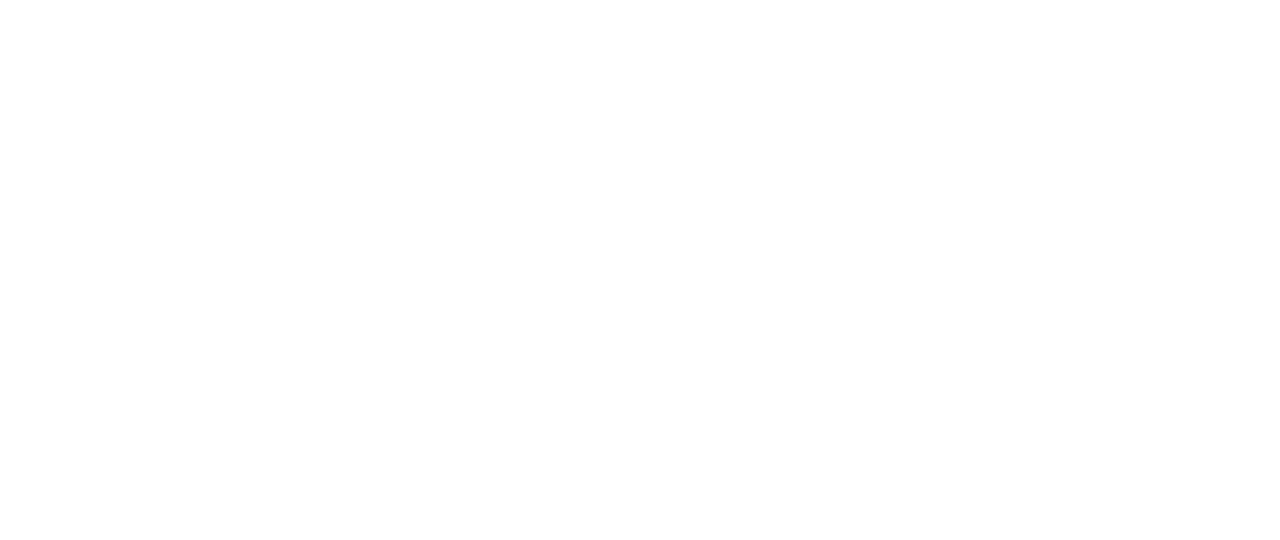
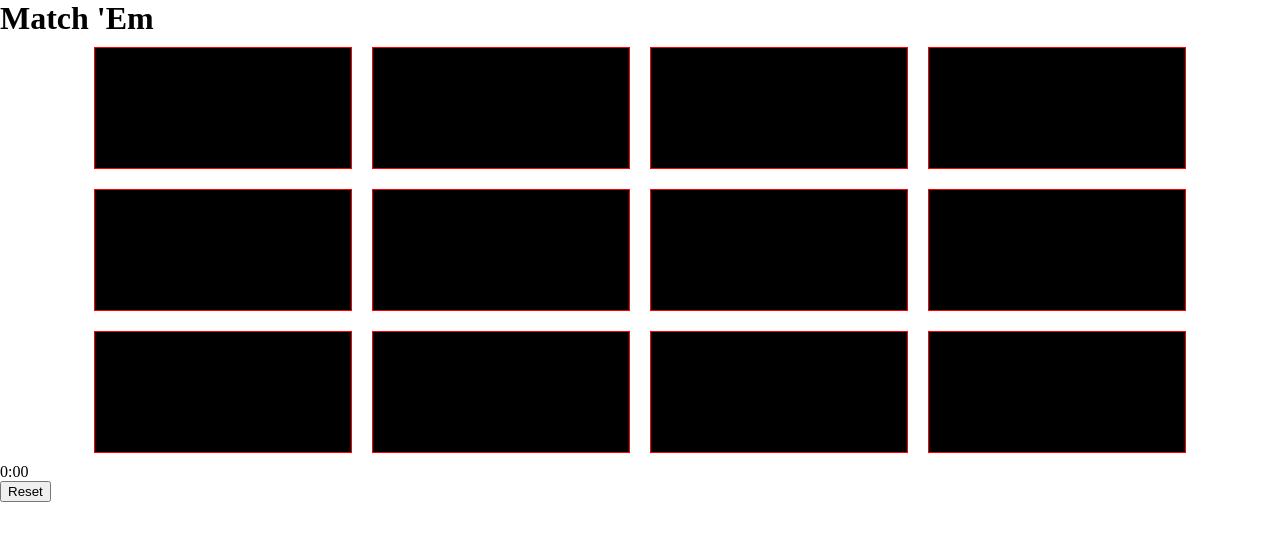
Before and after one commit to SunBruh/Video-Game-Matching, a plain HTML site: page index.html in a window 1280 px wide. Drawn offline with Linux system fonts and the light colour scheme.

Commit message:
style changes

```diff
--- a/index.html
+++ b/index.html
@@ -8,6 +8,29 @@
     <title>Video Game Match 'Em</title>
   </head>
   <body>
+    <header>
+      <h1>Match 'Em</h1>
+    </header>
+
+    <main class="game-container">
+      <div class="card"></div>
+      <div class="card"></div>
+      <div class="card"></div>
+      <div class="card"></div>
+      <div class="card"></div>
+      <div class="card"></div>
+      <div class="card"></div>
+      <div class="card"></div>
+      <div class="card"></div>
+      <div class="card"></div>
+      <div class="card"></div>
+      <div class="card"></div>
+    </main>
+
+    <footer class="footer">
+      <p class="timer">0:00</p>
+      <button>Reset</button>
+    </footer>
     <script src="/script.js"></script>
   </body>
 </html>
--- a/style.css
+++ b/style.css
@@ -0,0 +1,22 @@
+/* resets */
+body,
+h1,
+p {
+  margin: 0;
+  padding: 0;
+}
+
+.game-container {
+  display: grid;
+  /* grid-template-columns: 200px 200px 200px; */
+  display: flex;
+  flex-wrap: wrap;
+  justify-content: center;
+}
+.card {
+  background-color: black;
+  height: 15vh;
+  width: 20vw;
+  border: 1px solid red;
+  margin: 10px;
+}
```
